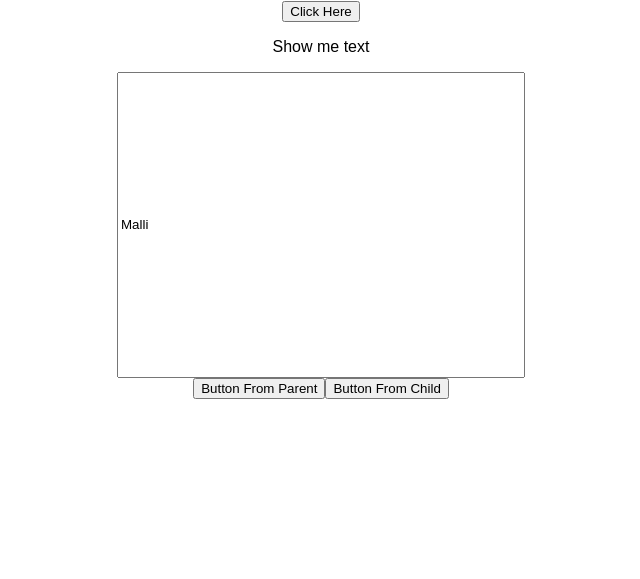
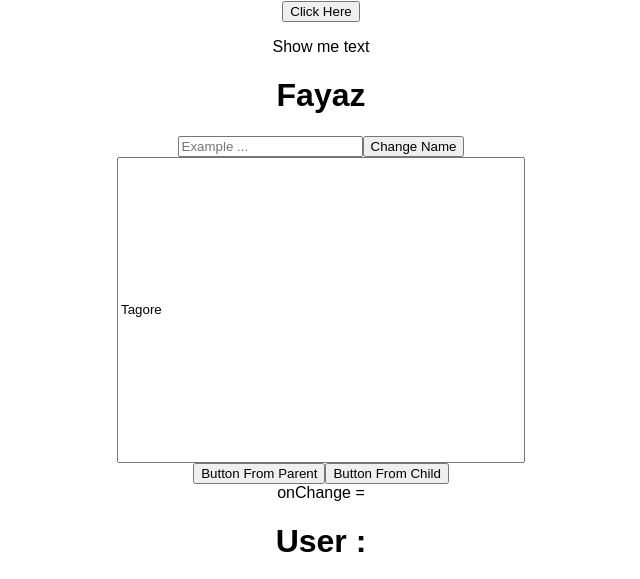
Before and after one commit to fayaz47/food-devlivery-web, a React (Create React App) app: page / in a window 1280 px wide. Shown: the part 266-845 px from the top of the page, without its empty margins (319-959 px from the left). Before the commit the page ends 800 px from the top, so only its background shows below. Built offline with nearby package versions, Linux system fonts and the light colour scheme; no server answers.

Commit message:
added Context Hook

```diff
--- a/src/App.js
+++ b/src/App.js
@@ -1,10 +1,11 @@
 import "./App.css";
 import CallBackExample from "./Callback/CallbackExample";
+import ContextExample from "./ContextHook/ContextExample";
 import ImperativeHandleExample from "./ImperativeHandle/ImperativeHandleExample";
 import Childrens from "./UseEffect/Childrens";
 import UseLayoutExample from "./UseLayoutEffect/UseLayoutExample";
 import ReducerExample from "./UseReducer/ReducerExample";
-import userRefExample from "./UseRef/UseRefExample";
+import UseRefExample from "./UseRef/UseRefExample";
 import UseStateExample from "./UseState/UseStateExample";
 
 function App() {
@@ -14,9 +15,10 @@
       <CallBackExample/>
       <UseStateExample/>
       <ReducerExample/>
-      <userRefExample />
+      <UseRefExample />
       <UseLayoutExample />
       <ImperativeHandleExample/>
+      <ContextExample />
     </div>
   );
 }
--- /dev/null
+++ b/src/ContextHook/ContextExample.js
@@ -0,0 +1,17 @@
+import {React, useState, createContext} from 'react';
+import Login from './Login';
+import User from './User';
+export const AppContext = createContext(null);
+const ContextExample = () => {
+
+const [username, setUsername] = useState("");
+
+return (
+    <AppContext.Provider value = {{username,setUsername}}>
+    <Login />
+    <User />
+    </AppContext.Provider>
+)
+};
+
+export default ContextExample;
--- /dev/null
+++ b/src/ContextHook/Login.js
@@ -0,0 +1,17 @@
+import {React, useContext} from 'react';
+import { AppContext } from './ContextExample';
+
+const Login = () => {
+  const {setUsername} = useContext(AppContext);
+    return (
+    <div>
+        onChange = {(event) =>
+            {
+            setUsername(event.target.value);
+            }
+        }
+    </div>
+    );
+};
+
+export default Login;
--- /dev/null
+++ b/src/ContextHook/User.js
@@ -0,0 +1,14 @@
+import React , {useContext} from 'react';
+import { AppContext } from './ContextExample';
+const User = () => {
+ const {username} = useContext(AppContext);
+    return (
+        <div>
+        <h1> User : {username}</h1>
+        </div>
+    )
+
+
+}
+
+export default User;
--- a/src/UseLayoutEffect/UseLayoutExample.js
+++ b/src/UseLayoutEffect/UseLayoutExample.js
@@ -1,4 +1,4 @@
-import {react, useEffect, useRef, useLayoutEffect} from 'react';
+import {React, useEffect, useRef, useLayoutEffect} from 'react';
 
 const UseLayoutExample = () => {
  const inputRef = useRef(null);
@@ -7,11 +7,11 @@
             inputRef.current.value = "Malli"
         } , []);
 
-    // useEffect(
-    //     () => {
-    //         inputRef.current.value = "Tagore"
-    //     }
-    // )
+    useEffect(
+        () => {
+            inputRef.current.value = "Tagore"
+        }
+    )
 
         return(
         <div className='App'>
--- a/src/UseRef/UseRefExample.js
+++ b/src/UseRef/UseRefExample.js
@@ -1,9 +1,9 @@
 import {React, useRef} from 'react';
 
-const useRefExample = () => {
+const UseRefExample = () => {
     const inputRef = useRef(null);
     const onClick = () => {
-    console.log(inputRef.current.value);
+  //  console.log(inputRef.current.value);
     inputRef.current.focus();
     };
     return (
@@ -16,4 +16,4 @@
 
 };
 
-export default useRefExample;
+export default UseRefExample;
```
